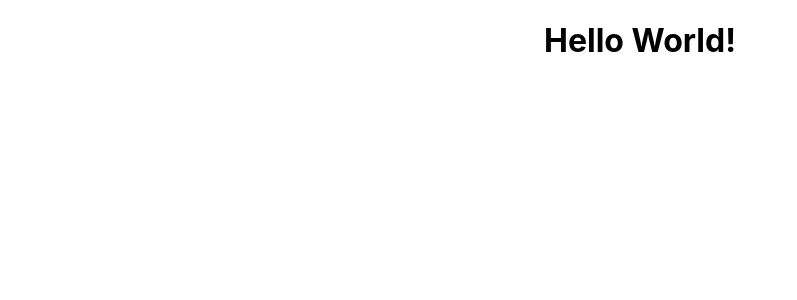
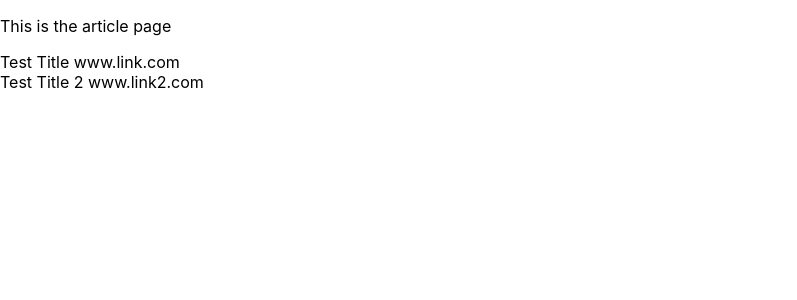
Before and after one commit to zacharypantalone/projectjjz, a React (Create React App) app: page /dashboard/article/1 in a window 1280 px wide. Shown: the top 300 px of the page, without its empty margins (0-797 px from the left). Built offline with nearby package versions, Linux system fonts and the light colour scheme; no server answers.

Commit message:
install and initial set up of react router dom

```diff
--- a/package.json
+++ b/package.json
@@ -10,6 +10,7 @@
     "axios": "^1.1.3",
     "react": "^18.2.0",
     "react-dom": "^18.2.0",
+    "react-router-dom": "^6.4.3",
     "react-scripts": "5.0.1",
     "web-vitals": "^2.1.4"
   },
--- a/src/index.js
+++ b/src/index.js
@@ -1,12 +1,23 @@
 import React from 'react';
 import ReactDOM from 'react-dom/client';
+import { createBrowserRouter, RouterProvider, Route } from 'react-router-dom';
 
 import './index.css';
 import App from './App';
+import Register from './views/Register';
+import Dashboard from './views/Dashboard';
+import Article from './views/Article';
+
+const router = createBrowserRouter([
+  { path: '/', element: <App /> },
+  { path: '/register', element: <Register /> },
+  { path: '/dashboard', element: <Dashboard /> },
+  { path: '/dashboard/article/:careertype', element: <Article /> },
+]);
 
 const root = ReactDOM.createRoot(document.getElementById('root'));
 root.render(
   <React.StrictMode>
-    <App />
+    <RouterProvider router={router} />
   </React.StrictMode>,
 );
--- /dev/null
+++ b/src/views/Article.js
@@ -0,0 +1,30 @@
+import React, { useEffect, useState } from 'react';
+import { useParams } from 'react-router-dom';
+import axios from 'axios';
+
+export default function Article() {
+  const [articles, setArticles] = useState([
+    { title: 'Test Title', url: 'www.link.com' },
+    { title: 'Test Title 2', url: 'www.link2.com' },
+  ]);
+
+  let { careertype } = useParams();
+  console.log(careertype);
+  useEffect(() => {
+    axios.get(`/article/${careertype}`).then(data => {
+      console.log(data.data);
+      setArticles([...data.data]); //This should be the careertype, we need to drill down into the data object to make sure it's correct before moving forward
+    });
+  }, []);
+
+  return (
+    <div id='article-page'>
+      <p>This is the article page</p>
+      {articles.map(article => (
+        <div>
+          {article.title} {article.url}
+        </div>
+      ))}
+    </div>
+  );
+}
--- /dev/null
+++ b/src/views/Dashboard.js
@@ -0,0 +1,3 @@
+export default function Dashboard() {
+  return <p>This is the Dashboard</p>;
+}
--- /dev/null
+++ b/src/views/Register.js
@@ -0,0 +1,7 @@
+export default function Register() {
+  return (
+    <div id="register-page">
+      <p>This is the Register page</p>
+    </div>
+  );
+}
```
Also changed, not shown: 1 other file (tests, documents, lock files or other folders).
